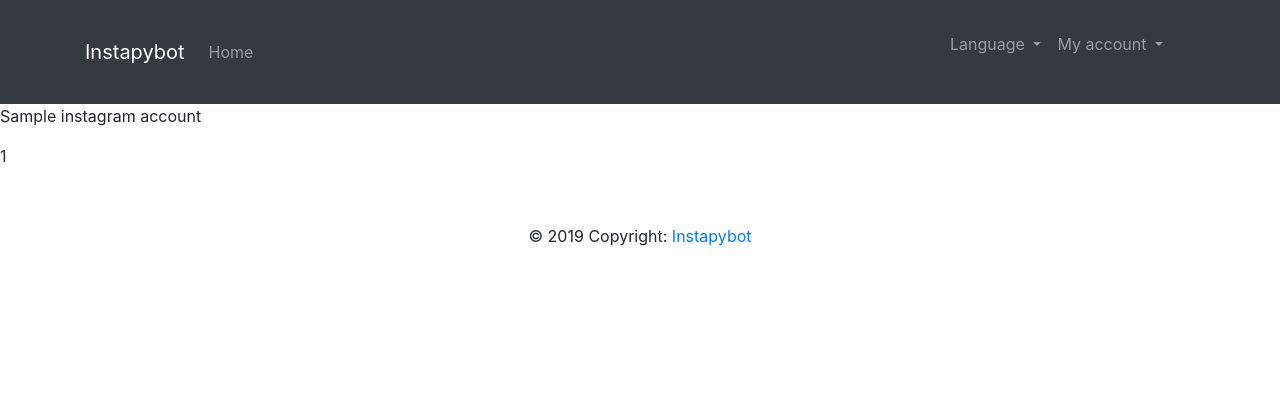
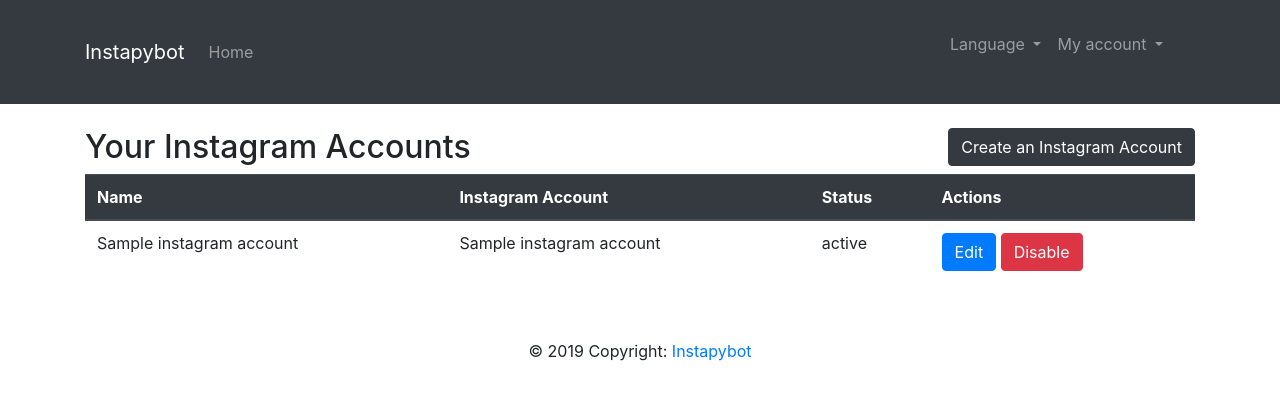
Before and after one commit to JesusGR4/instapybot, a Django app: template app/web/templates/home.html in a window 1280 px wide. Shown: the top 400 px of the page. Run offline with Django 3.2, Linux system fonts and the light colour scheme; the template is opened without the code that fills it: most values are stand-ins (such as "Sample title", 1, 10 or a date in 2020); parts of the project's set-up code (start-up, migrations or seed data) failed here and were passed over; some libraries are stand-ins or nearby versions.

Commit message:
added a nice home :)

```diff
--- a/app/web/templates/base/base.html
+++ b/app/web/templates/base/base.html
@@ -26,8 +26,9 @@
 {% block header %}
 {% include "./header.html" %}
 {% endblock %}
-
-{% block body %} {% endblock %}
+<div class="container">
+    {% block body %} {% endblock %}
+</div>
 
 {% block footer %}
 {% include "./footer.html" %}
--- a/app/web/templates/home.html
+++ b/app/web/templates/home.html
@@ -4,12 +4,36 @@
 
 {% block body %}
     {% if instagram_accounts|length > 0 %}
-
-        {% for  instagram_account in instagram_accounts %}
-            <p>{{ instagram_account.name }}</p>
-            <p>{{ instagram_account.pk }}</p>
-        {% endfor %}
-    {% elif user.is_authenticated%}
+        <div class="pt-4">
+            <div class="float-left"><h2>{% trans "Your Instagram Accounts" %}</h2></div>
+            <div class="float-right">
+                <button type="button" class="btn btn-dark rounded">{% trans "Create an Instagram Account" %}</button>
+            </div>
+        </div>
+        <table class="table">
+            <thead class="thead-dark">
+            <tr>
+                <th scope="col">{% trans "Name" %}</th>
+                <th scope="col">{% trans "Instagram Account" %}</th>
+                <th scope="col">{% trans "Status" %}</th>
+                <th scope="col">{% trans "Actions" %}</th>
+            </tr>
+            </thead>
+            <tbody>
+            {% for  instagram_account in instagram_accounts %}
+                <tr>
+                    <td><p>{{ instagram_account.name }}</p></td>
+                    <td><p>{{ instagram_account.instagram_account_name }}</p></td>
+                    <td><p>{{ instagram_account.status }}</p></td>
+                    <td>
+                        <button type="button" class="btn btn-primary rounded">{% trans "Edit" %}</button>
+                        <button type="button" class="btn btn-danger rounded">{% trans "Disable" %}</button>
+                    </td>
+                </tr>
+            {% endfor %}
+            </tbody>
+        </table>
+    {% elif user.is_authenticated %}
         {% trans "You don't have any Instagram Acoount, create one." %}
     {% endif %}
 {% endblock %}
```
Also changed, not shown: app/web/static/styles/home.css (added).
